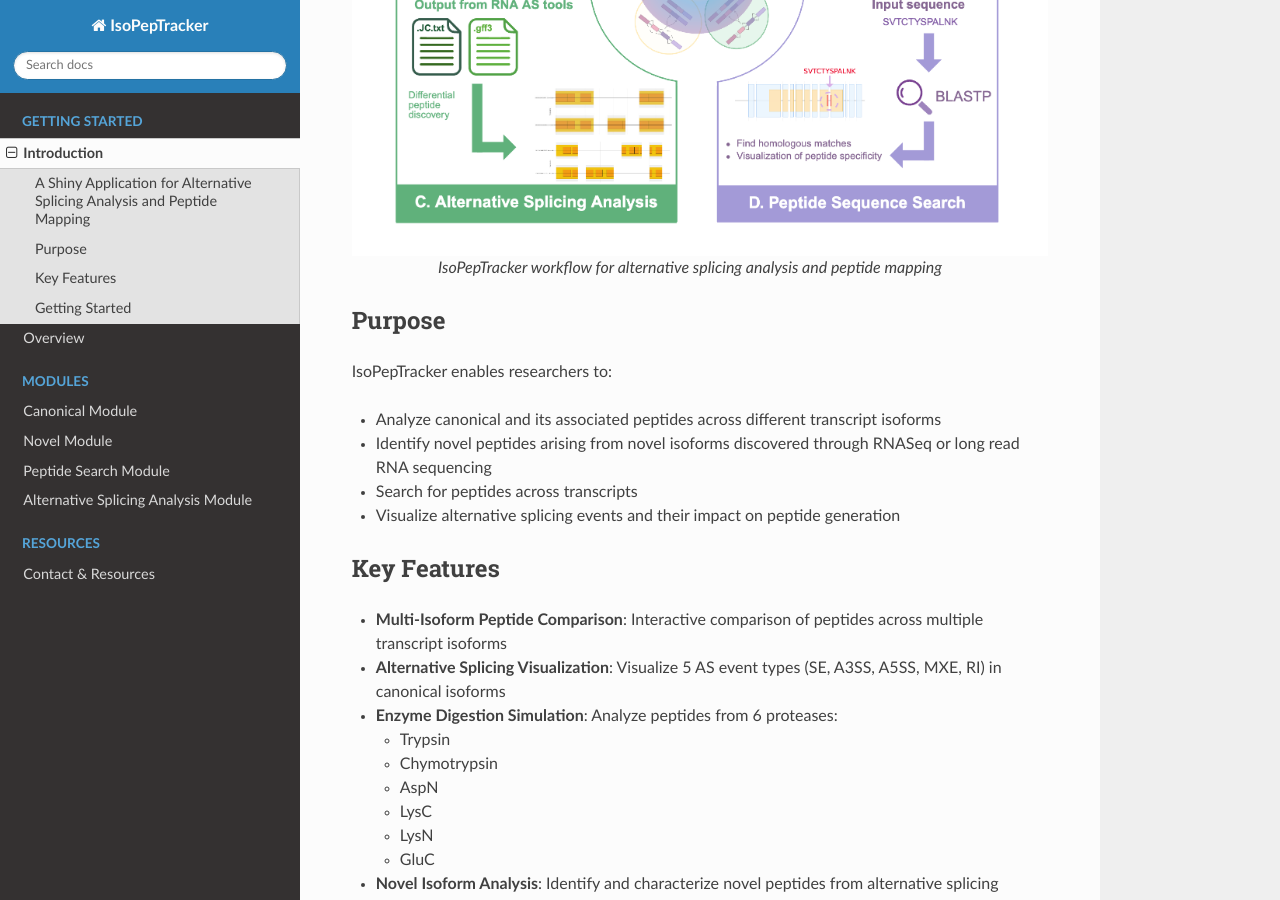
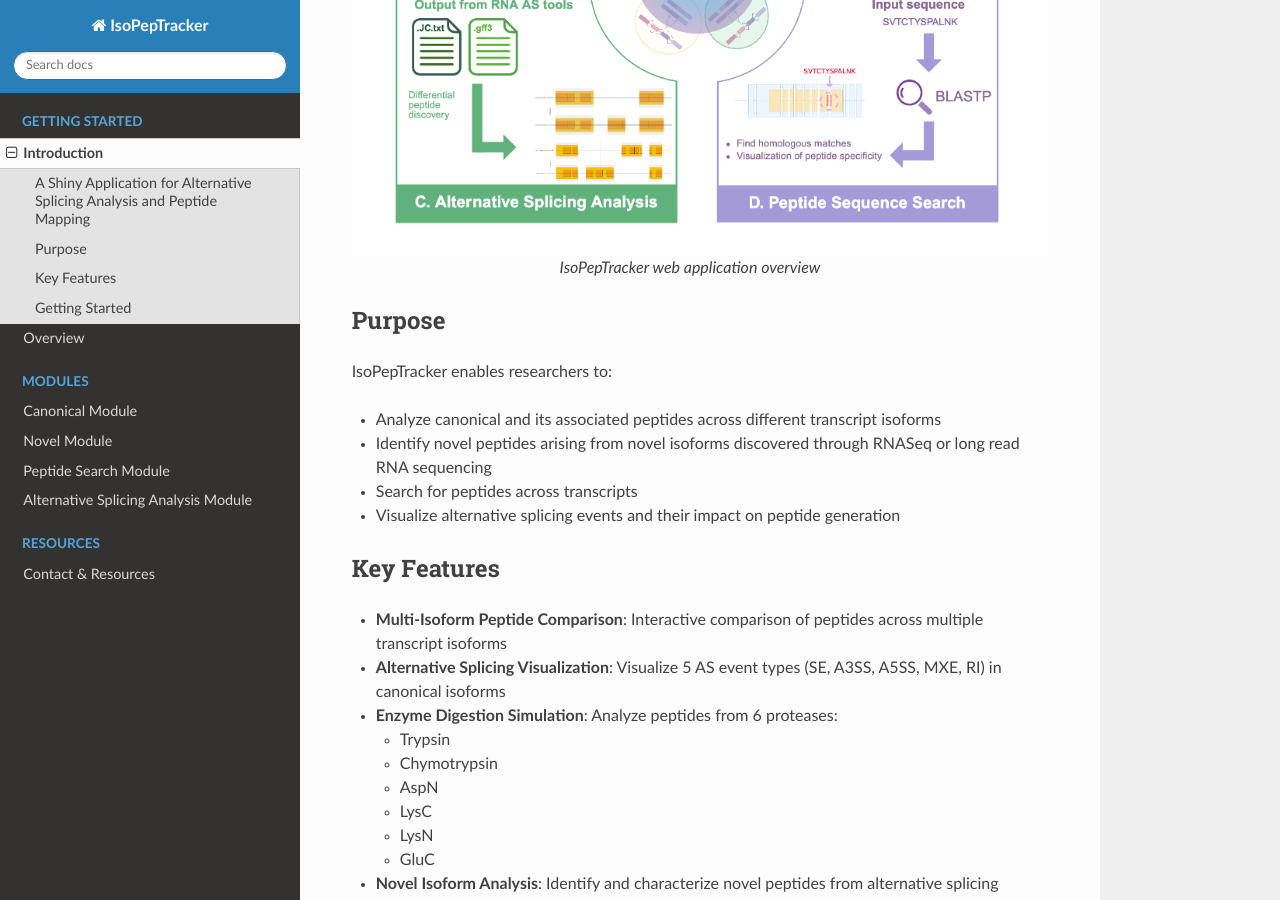
Before and after one commit to arafmahmud/isopeptracker-docs, a Sphinx documentation site: the page built from docs/source/getting-started/introduction.rst, in a window 1280 px wide and 900 px high, scrolled down 716 px. Built offline with Sphinx 7.4.7 and the Read the Docs theme 3.1.0, drawn with Linux system fonts in a browser that asks for light colours.

Commit message:
Fix image caption to be more accurate
- Changed caption from 'IsoPepTracker workflow for alternative splicing analysis and peptide mapping'
- To 'IsoPepTracker web application overview'
- Provides clearer, more concise description of the image content

```diff
--- a/docs/source/getting-started/introduction.rst
+++ b/docs/source/getting-started/introduction.rst
@@ -13,7 +13,7 @@
    :align: center
    :width: 100%
 
-   IsoPepTracker workflow for alternative splicing analysis and peptide mapping
+   IsoPepTracker web application overview
 
 Purpose
 -------
```
